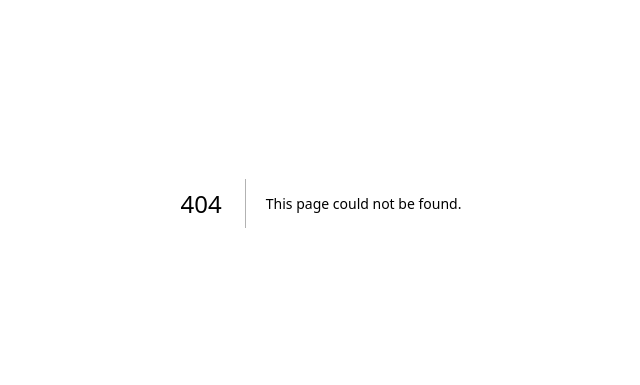
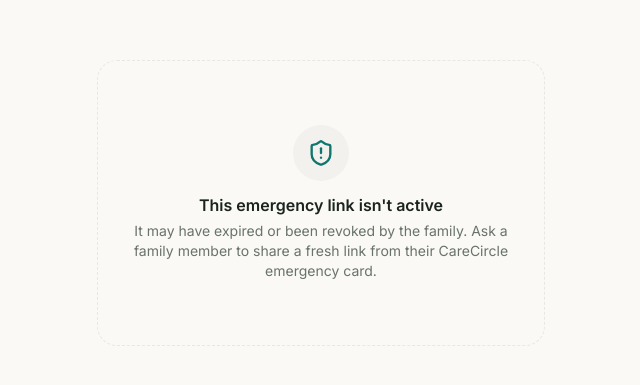
Before and after one commit to rogerjeasy/carecircle, a Next.js app: page /e/1 in a window 1280 px wide. Before the commit this address had no page. Shown: the part 197-582 px from the top of the page, without its empty margins (319-959 px from the left). Built offline with nearby package versions, Linux system fonts and the light colour scheme; no server answers.

Commit message:
token page

```diff
--- /dev/null
+++ b/src/app/e/[token]/page.tsx
@@ -0,0 +1,61 @@
+import type { Metadata } from "next";
+import { ShieldAlert } from "lucide-react";
+import { format } from "date-fns";
+import { getSharedEmergencyCard } from "@/lib/emergency-card/share";
+import { PublicEmergencyCard } from "@/components/profile/public-emergency-card";
+
+/**
+ * PUBLIC route: the emergency-card share view EMS opens by scanning the printed QR.
+ *
+ * 🔒 Security (see AGENTS.md + src/lib/emergency-card/share.ts): this page is in the proxy's
+ * public allowlist ON PURPOSE — the unguessable, expiring, revocable token in the URL is the
+ * authorization (same capability model as /invite/<token>). The lookup is fail-closed (one
+ * indistinguishable "invalid" answer for unknown/revoked/expired/malformed), the payload is only
+ * the card projection, and every successful open is counted + written to the audit log.
+ */
+
+// Never index a link that exposes health data; the token in the URL is the only way in.
+export const metadata: Metadata = {
+  title: "Emergency Card — CareCircle",
+  robots: { index: false, follow: false },
+};
+
+// Token validity is time-based (expiry) and revocable — always resolve fresh.
+export const dynamic = "force-dynamic";
+
+export default async function SharedEmergencyCardPage({
+  params,
+}: {
+  params: Promise<{ token: string }>;
+}) {
+  const { token } = await params;
+  const result = await getSharedEmergencyCard(token);
+
+  if (result.status !== "ok") {
+    return (
+      <main className="flex min-h-screen items-center justify-center px-4">
+        <div className="mx-auto flex w-full max-w-md flex-col items-center gap-3 rounded-2xl border border-dashed px-6 py-16 text-center">
+          <div className="flex h-14 w-14 items-center justify-center rounded-full bg-secondary text-primary">
+            <ShieldAlert className="h-7 w-7" aria-hidden="true" />
+          </div>
+          <div>
+            <p className="text-base font-semibold">This emergency link isn&apos;t active</p>
+            <p className="mt-1 text-sm text-muted-foreground">
+              It may have expired or been revoked by the family. Ask a family member to share a
+              fresh link from their CareCircle emergency card.
+            </p>
+          </div>
+        </div>
+      </main>
+    );
+  }
+
+  return (
+    <main className="min-h-screen">
+      <PublicEmergencyCard
+        data={result.card}
+        validUntil={format(result.expiresAt, "EEE d MMM, h:mmaaa")}
+      />
+    </main>
+  );
+}
```
